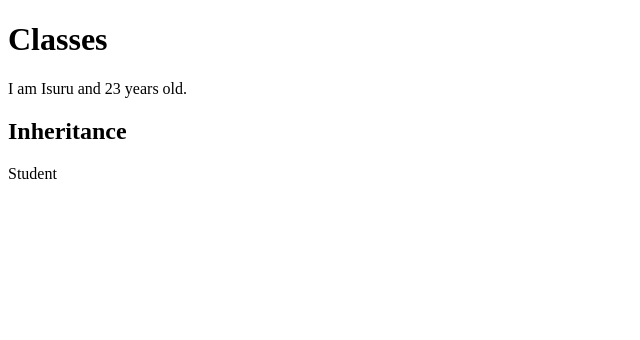
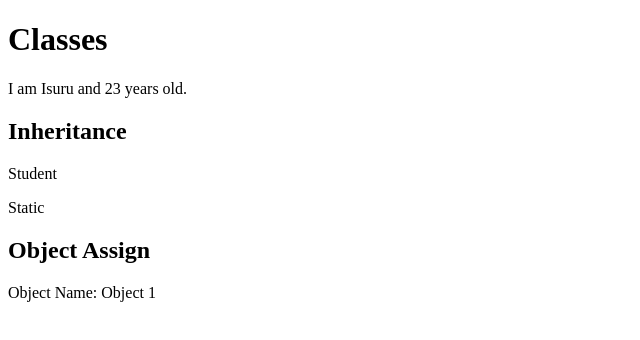
Before and after one commit to isurushehara/JavaScript-Basic, a plain HTML site: page 17 Classes/index.html in a window 1280 px wide. Shown: the whole page, without its empty margins (0-640 px from the left). Drawn offline with Linux system fonts and the light colour scheme.

Commit message:
Add static and object assign lesson in classes files

```diff
--- a/17 Classes/class.js
+++ b/17 Classes/class.js
@@ -19,12 +19,43 @@ isuru.showInfo();
 
 //INHERITANCE
 let inheritanceResult = document.getElementById('inheritanceResult');
+let staticResult = document.getElementById('staticResult');
 
 class Student extends Person {
+    //CHILD CONSTRUCTOR
+    constructor(name, schoolName) {
+        super(name, []);
+        this.schoolName = schoolName;
+    }
     showType() {
         inheritanceResult.innerHTML = "Student";
     }
+
+    //STATIC [THIS CAN CALL EVEN DON'T CREATE A OBJECT]
+    static show() {
+        staticResult.innerHTML = "Static";
+    }
 }
 
-const shehara = new Student("Shehara", 23);
+Student.show();
+
+const shehara = new Student("Shehara", "JNS");
 shehara.showType();
+
+//OBJECT ASSIGN
+let objectAssignResult = document.getElementById('objectAssignResult');
+
+const object_1 = {
+    name: "Object 1",
+    type: 1
+}
+const object_2 = {
+    objectName() {
+        objectAssignResult.innerHTML = "Object Name: " +this.name;
+    },
+    type: 2
+}
+
+Object.assign(object_1, object_2);
+
+object_1.objectName();
--- a/17 Classes/index.html
+++ b/17 Classes/index.html
@@ -11,6 +11,10 @@
 
     <h2>Inheritance</h2>
     <p id="inheritanceResult"></p>
+    <p id="staticResult"></p>
+
+    <h2>Object Assign</h2>
+    <p id="objectAssignResult"></p>
 
 
     <script src="class.js"></script>
```
